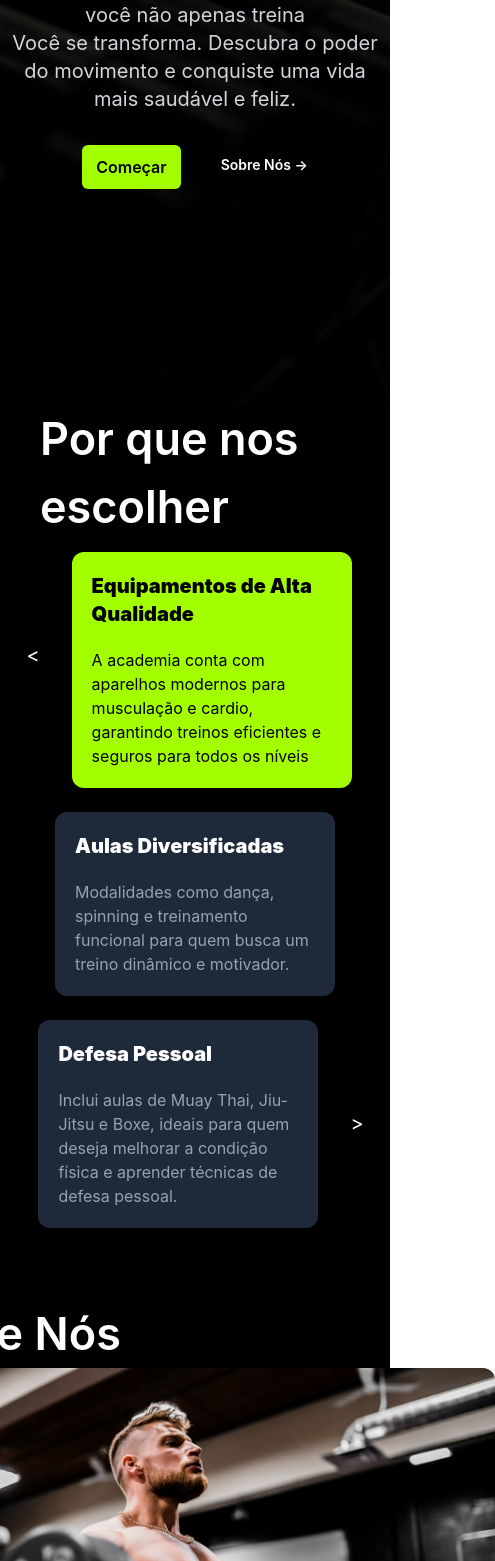
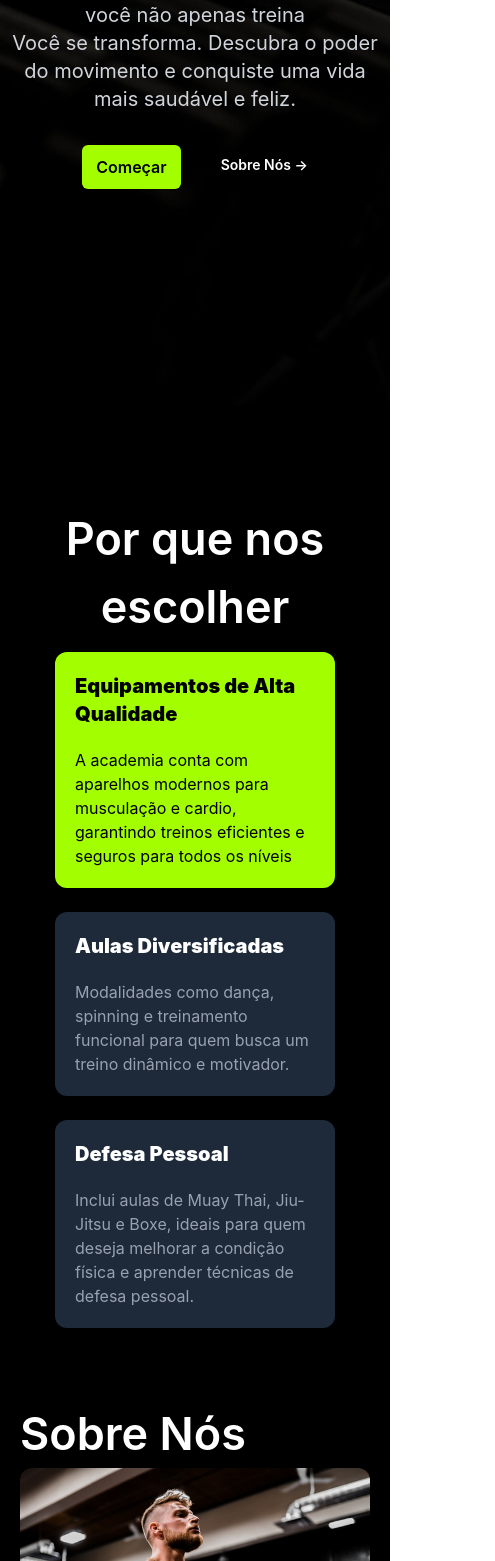
Before and after one commit to MatheusZamo/fit-genesis, a React (Vite) app: page / in a window 390 px wide. Shown: the part 439-2000 px from the top of the page, 495 px wide, since content can reach past the window. Built offline with nearby package versions, Linux system fonts and the light colour scheme.

Commit message:
Correction in the responsiveness of the elements

```diff
--- a/src/app.jsx
+++ b/src/app.jsx
@@ -46,20 +46,6 @@ const App = () => {
     },
   ]
 
-  const nextButton = () => {
-    if (benefit === 3) {
-      return
-    }
-    setBenefit((prev) => prev + 1)
-  }
-
-  const previousButton = () => {
-    if (benefit === 1) {
-      return
-    }
-    setBenefit((prev) => prev - 1)
-  }
-
   return (
     <>
       <main className="bg-[url(/public/home.jpg)] bg-cover h-dvh">
@@ -104,18 +90,12 @@ const App = () => {
           </div>
         </div>
       </main>
-      <div className="bg-black flex justify-center sm:pt-10 md:pt-20 lg:pt-5">
+      <div className="bg-black flex justify-center  md:pt-20 lg:pt-5 @container">
         <div>
-          <h2 className="text-white text-[45px] font-semibold ml-10">
+          <h2 className="text-white text-[45px] font-semibold @sm:pt-[100px] @sm:text-center">
             Por que nos escolher
           </h2>
           <ul className="flex flex-wrap justify-center">
-            <span
-              className="text-white text-[20px] mt-25 pr-5 cursor-pointer sm:invisible md:invisible lg:visible"
-              onClick={previousButton}
-            >
-              &lt;
-            </span>
             {benefits.map((item) => {
               const itemClicked = benefit === item.id
               const backgroundDynamic = itemClicked
@@ -142,22 +122,15 @@ const App = () => {
                 </li>
               )
             })}
-            <span
-              className="text-white text-[20px] pt-25 pl-5 cursor-pointer sm:invisible md:invisible lg:visible"
-              onClick={nextButton}
-            >
-              &gt;
-            </span>
           </ul>
         </div>
       </div>
-      <div className="bg-black flex justify-center pt-15">
-        {/* lg:w-[900px] lg:h-[500px] md:w-[700px] md:h-[400px] sm:w-[300px] sm:h-[350px] */}
-        <div className="lg:w-[900px] lg:h-[800px] md:w-[700px] md:h-[700px] sm:w-[500px] sm:h-[600px]">
+      <div className="bg-black flex justify-center pt-15 @container">
+        <div className="lg:w-[900px] lg:h-[800px] @3xl:w-[700px] @3xl:h-[700px] @sm:w-[350px] @sm:h-[600px] ">
           <h2 className="text-white text-[45px] font-semibold">Sobre Nós</h2>
           <img
             src="about.jpg"
-            className=" w-[100%] lg:h-[480px] md:h-[350px] sm:h-[250px] object-cover rounded-xl"
+            className=" @3xl:w-[100%] @3xl:h-[350px] @sm:h-[250px] object-cover rounded-xl"
           />
           <div className="flex">
             <p className="text-gray-400 w-150 mt-7">
@@ -167,23 +140,20 @@ const App = () => {
               qualificados para ajudar você a alcançar seus objetivos. Venha
               treinar com a gente e evoluir sempre!
             </p>
-            {/* <span className="rounded-md bg-[#a3ff00]  text-black font-semibold m-3 ml-25 mt-9 pt-3 h-[50px] w-[180px] text-center text-[18px]">
-              5 Anos no Mercado
-            </span> */}
           </div>
           <div className="flex justify-center">
             <img
               src="about2.jpg"
-              className="m-7 w-32 h-32 rounded-full object-cover border-4 border-[#a3ff00]"
+              className="m-7 w-30 h-30 rounded-full object-cover border-4 border-[#a3ff00]"
             />
             <img
               src="about3.jpg"
-              className="m-7 w-32 h-32 rounded-full object-cover border-4 border-[#a3ff00]"
+              className="m-7 w-30 h-30 rounded-full object-cover border-4 border-[#a3ff00]"
             />
           </div>
         </div>
       </div>
-      <div className="bg-black flex flex-col justify-center pt-15">
+      <div className="bg-black flex flex-col justify-center pt-15 @container">
         <h2 className="text-white text-[45px] font-semibold text-center">
           Escolha o plano certo para você
         </h2>
@@ -191,7 +161,7 @@ const App = () => {
           {plans.map((plan) => {
             return (
               <li
-                className="w-100 h-100  m-5 rounded-xl text-center p-5 border border-white"
+                className=" @sm:w-100 @sm:h-115 @3xl:h-100  m-5 rounded-xl text-center p-5 border border-white "
                 key={plan.id}
               >
                 <p className="text-white text-[25px] font-bold">{plan.name}</p>
@@ -237,7 +207,7 @@ const App = () => {
             required
             placeholder="Seu Email"
             autoComplete="email"
-            className="w-100 min-w-0 flex-auto rounded-md bg-white/5 px-3.5 py-2 text-base text-white outline-1 -outline-offset-1 outline-white/10 placeholder:text-gray-500 focus:outline-2 focus:-outline-offset-2 focus:outline-[#a3ff00] sm:text-sm/6"
+            className="w-70 min-w-0 flex-auto rounded-md bg-white/5 px-3.5 py-2 text-base text-white outline-1 -outline-offset-1 outline-white/10 placeholder:text-gray-500 focus:outline-2 focus:-outline-offset-2 focus:outline-[#a3ff00] sm:text-sm/6"
           />
           <button
             type="submit"
```
